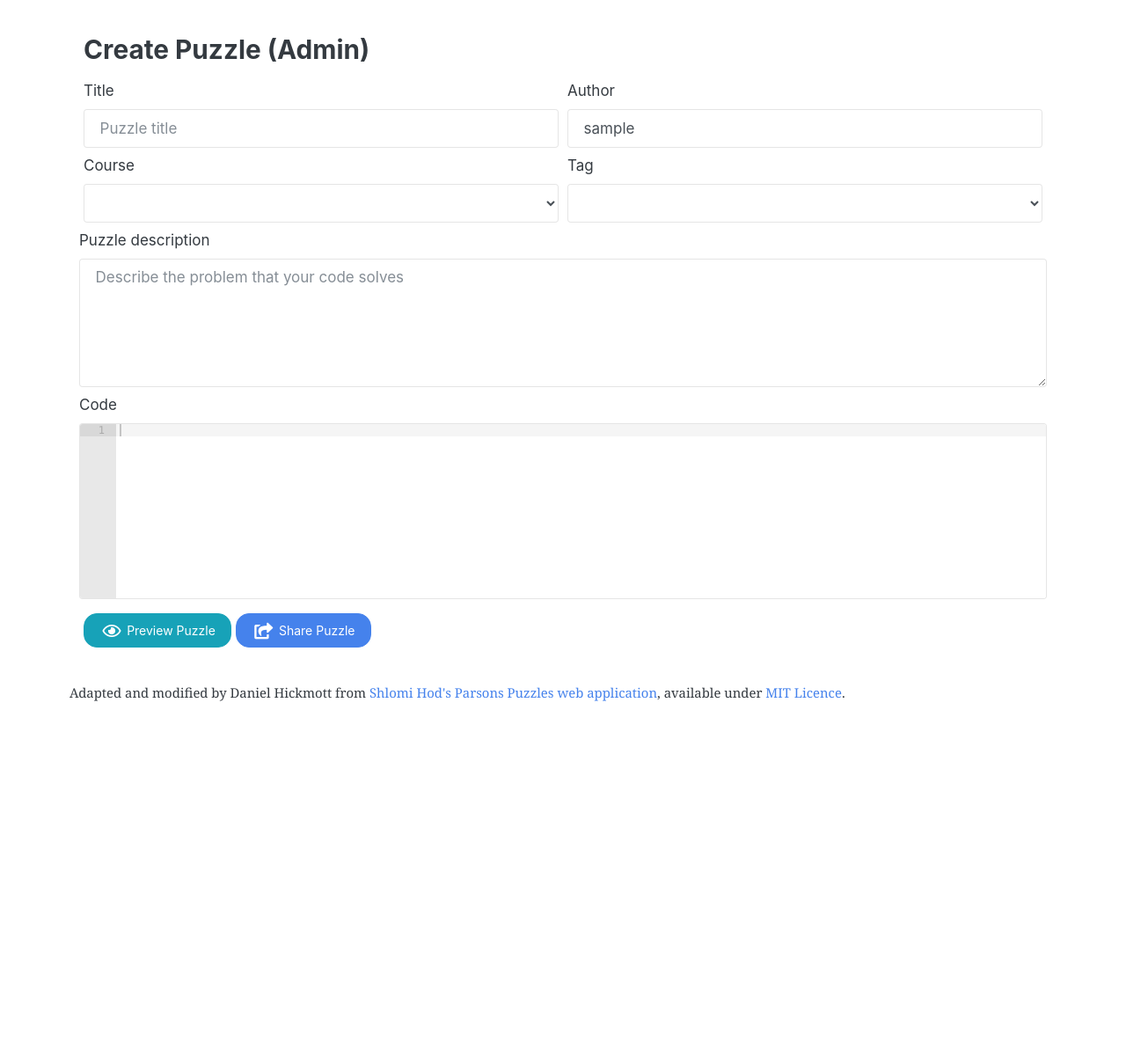
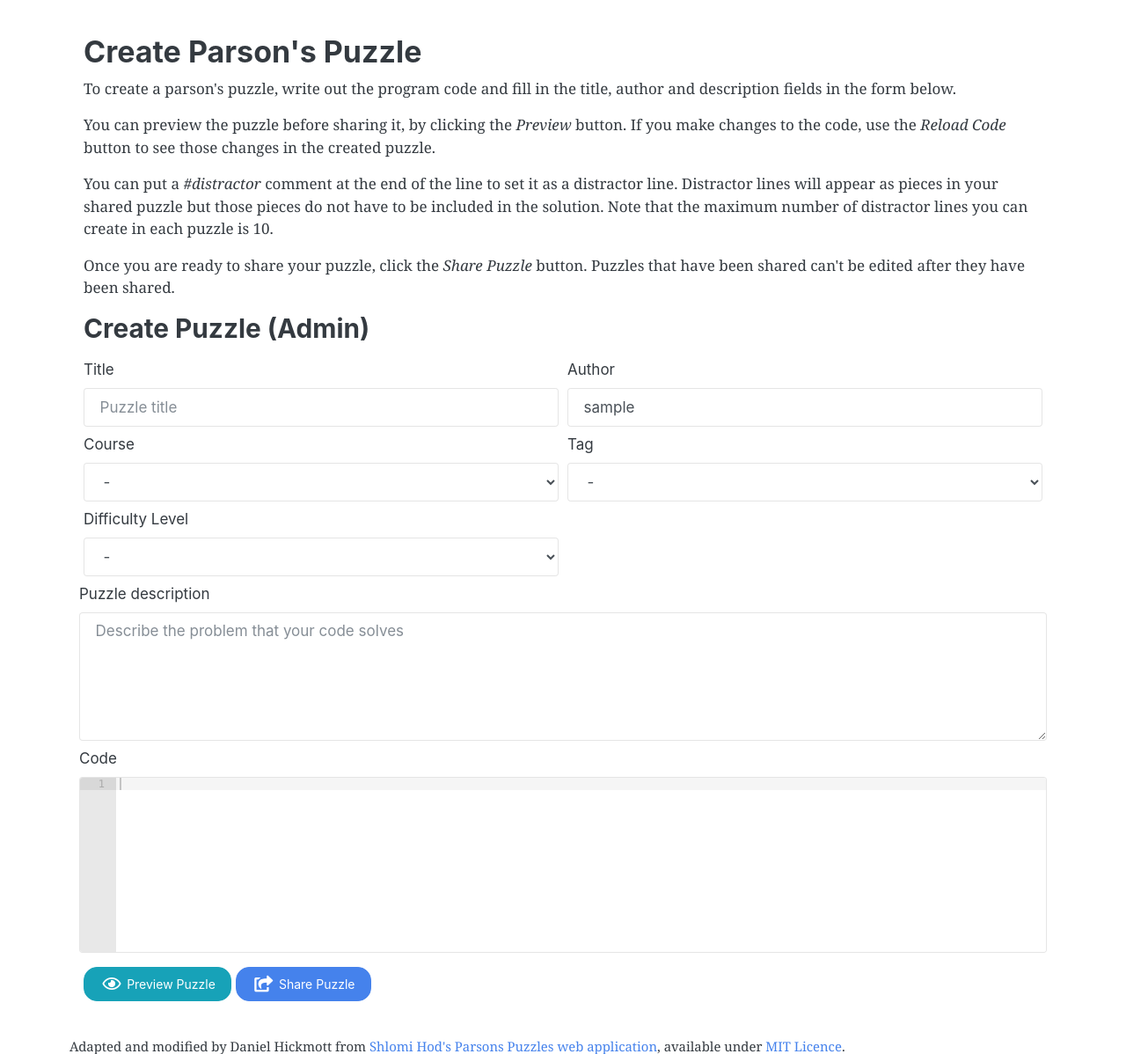
Before and after one commit to inshelligent/parsons-puzzles-1, a Flask app: page /admin/add_puzzle in a window 1280 px wide. Shown: the part 57-1255 px from the top of the page at 88% size. Before the commit the page ends 854 px from the top, so only its background shows below. Run offline with Flask 2, Linux system fonts and the light colour scheme; the visitor is signed in with stand-in values (Sample User, id 1); data comes from the database, SQL or seed files in the repository; data that the repository does not hold is empty; parts of the project's set-up code (start-up, migrations or seed data) failed here and were passed over; some libraries are stand-ins or nearby versions.

Commit message:
Added a level attribute to puzzles

```diff
--- a/app/__init__.py
+++ b/app/__init__.py
@@ -80,7 +80,7 @@ def init_db():
     admin_user.set_password(admin_password)
     db.session.add(admin_user)
 
-    click.echo('Create an example program tagged for Week 1...')
+    click.echo('Create an example program...')
     program = models.Program (
         title = 'Hello World',
         puzzle_description = "This is a program that prints 'Hello world!'",
@@ -90,7 +90,8 @@ def init_db():
         created = datetime.now(),
         author = os.environ.get('PARSON_ADMIN_USERNAME'),
         course = programming_course1,
-        tag = tag1
+        tag = tag1,
+        level = 1
     )
     db.session.add(program)
 
--- a/app/admin/forms.py
+++ b/app/admin/forms.py
@@ -8,9 +8,9 @@ from app.puzzle.forms import ProgramForm
 class AdminSearchProgramForm(FlaskForm):
     ''' Form for searching through programs '''
     course = SelectField('Course')
-    #year = SelectField('Year')
     author = SelectField('Author')
     tag = SelectField('Tag')
+    level = SelectField('Difficulty Level')
     search = SubmitField('Search')
 
 class LoginForm(FlaskForm):
@@ -29,8 +29,6 @@ class TagEditForm(TagAddForm):
 
 class CourseAddForm(FlaskForm):
     name = StringField('Name', validators = [DataRequired()])
-    #year = IntegerField('Year', validators = [DataRequired()])
-    #semester = IntegerField('Semester', validators=[DataRequired()])
     current = BooleanField('Current?')
     submit = SubmitField('Add Course')
 
--- a/app/admin/routes.py
+++ b/app/admin/routes.py
@@ -8,7 +8,7 @@ from app import db
 from app.admin import admin
 from app.models import User, Program, Course, Tag
 from app.utils import (
-    get_author_choices, get_course_choices, get_tag_choices, generate_random_url
+    get_author_choices, get_course_choices, get_tag_choices, get_level_choices, generate_random_url
 )
 from .forms import (
     AdminSearchProgramForm, CreateProgramForm, ProgramEditForm,
@@ -45,23 +45,23 @@ def manage():
     tags = Tag.query.all()
 
     form.course.choices = get_course_choices(courses)
-    #form.year.choices = get_year_choices(courses)
     form.author.choices = get_author_choices(programs)
     form.tag.choices = get_tag_choices(tags)
+    form.level.choices = get_level_choices()
 
     query = Program.query.join(Course)
 
     if form.course.data is not None and form.course.data != 'None' and form.course.data != '-':
         query = query.filter(Course.name == form.course.data)
 
-    #if form.year.data is not None and form.year.data != 'None' and form.year.data != '-':
-    #    query = query.filter(Course.year == form.year.data)
-
     if form.author.data is not None and form.author.data != 'None' and form.author.data != '-':
         query = query.filter(Program.author == form.author.data)
 
     if form.tag.data is not None and form.tag.data != 'None' and form.tag.data != '-':
         query = query.filter(Program.tag_id == int(form.tag.data))
+
+    if form.level.data is not None and form.level.data != 'None' and form.level.data != '-':
+        query = query.filter(Program.level == int(form.level.data))
 
     query = query.order_by(Program.created.desc())
     page = request.args.get('page', 1, type = int)
@@ -178,12 +178,18 @@ def puzzle_delete(id):
 def create_puzzle():
     ''' Create a new puzzle and store it in the database '''
     form = CreateProgramForm()
+    form.author.data = current_user.username
 
     tags = Tag.query.all()
-    form.tag_id.choices = [(tag.id, tag.name) for tag in tags]
-    courses = Course.query.order_by(Course.name.desc()).all()
-    form.course_id.choices = [(course.id, f'{course.name}') for course in courses]
-    form.author.data = current_user.username
+    form.tag_id.choices = get_tag_choices(tags)
+#    form.tag_id.choices = [(tag.id, tag.name) for tag in tags]
+
+#    courses = Course.query.all()
+    courses = Course.query.order_by(Course.name.asc()).all()
+    form.course_id.choices = get_course_choices(courses)
+#    form.course_id.choices = [(course.id, f'{course.name}') for course in courses]
+
+    form.level.choices = get_level_choices()
 
     if form.validate_on_submit():
         # Algorithm continues to generate urls until a unique one is found
@@ -198,8 +204,10 @@ def create_puzzle():
         # Create and store the new program in the database
         program = Program()
         form.populate_obj(program)
-        if form.tag_id.data == '-':
+        if form.tag_id.data == '-' or form.tag_id.data == 0:
             program.tag_id = None
+        if form.level.data == '-' or form.level.data == 0:
+            program.level = None
         program.url = program_url
         program.is_instructor = True
 
@@ -225,6 +233,7 @@ def edit_puzzle(id):
     form.tag_id.choices = [(tag.id, tag.name) for tag in tags]
     courses = Course.query.order_by(Course.name.desc()).all()
     form.course_id.choices = [(course.id, f'{course.name}') for course in courses]
+    form.level.choices = get_level_choices()
     submitted_code = json.dumps(form.code.data)
 
     if form.validate_on_submit():
--- a/app/admin/templates/create_admin.html
+++ b/app/admin/templates/create_admin.html
@@ -1,6 +1,23 @@
 {% extends 'base.html' %}
 {% set active_page = 'create_admin' %}
 {% block content %}
+{% filter markdown %}
+## Create Parson's Puzzle
+
+To create a parson's puzzle, write out the program code and fill in the title, author and description fields in the form below.
+
+You can preview the puzzle before sharing it, by clicking the *Preview* button.
+If you make changes to the code, use the *Reload Code* button to see those changes in the created puzzle.
+
+You can put a *#distractor* comment at the end of the line to set it as a distractor line.
+Distractor lines will appear as pieces in your shared puzzle but those pieces do not have to be included in the solution.
+Note that the maximum number of distractor lines you can create in each puzzle is 10.
+
+Once you are ready to share your puzzle, click the *Share Puzzle* button.
+Puzzles that have been shared can't be edited after they have been shared.
+
+{% endfilter %}
+
 <h3>{{ title }}</h3>
 <div class="my-3">
     <form method="POST" novalidate>
@@ -22,7 +39,11 @@
             {{ form.tag_id.label }}
             {{ form.tag_id(class="form-control") }}
         </div>
+        <div class="col-md-6 mb-2">
+          {{ form.level.label }}
+          {{ form.level(class="form-control") }}
       </div>
+    </div>
       <div class="form-row mb-2">
         {{ form.puzzle_description.label }}
         {{ form.puzzle_description(class="form-control") }}
--- a/app/admin/templates/program_edit.html
+++ b/app/admin/templates/program_edit.html
@@ -21,7 +21,11 @@
             {{ form.tag_id.label }}
             {{ form.tag_id(class="form-control") }}
         </div>
+        <div class="col-md-6 mb-2">
+          {{ form.level.label }}
+          {{ form.level(class="form-control") }}
       </div>
+    </div>
       <div class="form-row mb-2">
         {{ form.puzzle_description.label }}
         {{ form.puzzle_description(class="form-control") }}
--- a/app/models.py
+++ b/app/models.py
@@ -54,6 +54,7 @@ class Program(db.Model):
     url = db.Column(db.String(), unique=True, nullable=False)
     is_instructor = db.Column(db.Boolean)
     created = db.Column(db.DateTime(), nullable=False, default=datetime.utcnow)
+    level = db.Column(db.Integer)
 
     tag_id = db.Column(db.Integer, db.ForeignKey('tag.id'))
     tag = db.relationship('Tag', back_populates = 'programs')
--- a/app/puzzle/forms.py
+++ b/app/puzzle/forms.py
@@ -9,6 +9,7 @@ class ProgramForm(FlaskForm):
         Length(min=4, max=100)], render_kw={'placeholder': 'Puzzle title'})
     author = StringField('Author', validators=[InputRequired(), Length(min=1, max=40)],
         render_kw={'placeholder': 'Your first name'})
+    level = SelectField(coerce=int, label='Difficulty Level')
     description_placeholder = "Describe the problem that your code solves"
     puzzle_description = TextAreaField('Puzzle description', validators = [InputRequired(),
         Length(min=4, max=2000)], render_kw={'rows': '5', 'placeholder': description_placeholder})
@@ -20,4 +21,5 @@ class SearchProgramForm(FlaskForm):
     course = SelectField('Course')
     tag = SelectField('Tag')
     author = SelectField('Author')
+    level = SelectField('Difficulty Level')
     search = SubmitField('Search')
--- a/app/puzzle/templates/create.html
+++ b/app/puzzle/templates/create.html
@@ -18,7 +18,7 @@ Note that the maximum number of distractor lines you can create in each puzzle i
 Once you are ready to share your puzzle, click the *Share Puzzle* button.
 Puzzles that have been shared can't be edited after they have been shared.
 
-### New Puzzle
+## New Puzzle
 
 {% endfilter %}
 
--- a/app/puzzle/templates/puzzle.html
+++ b/app/puzzle/templates/puzzle.html
@@ -13,7 +13,8 @@
         </a>
     </div>
 {% endif %}
-<p>Created by: {{ puzzle.author }}</p>
+<p>Created by: {{ puzzle.author }} &nbsp;&nbsp;&nbsp;&nbsp;&nbsp;
+Difficulty level: {{ puzzle.level }}</p>
 <h4>Description</h4>
 <p>
 {% filter markdown %}
--- a/app/puzzle/templates/puzzle_search.html
+++ b/app/puzzle/templates/puzzle_search.html
@@ -16,6 +16,10 @@
             <div class="col-md-6 mb-2">
                 {{ form.tag.label }}
                 {{ form.tag(class="form-control") }}
+            </div>
+            <div class="col-md-6 mb-2">
+                {{ form.level.label }}
+                {{ form.level(class="form-control") }}
             </div>
             <div class="col-md-6 mb-2">
                 {{ form.author.label }}
@@ -38,6 +42,7 @@
                 <th>Title</th>
                 <th>Year</th>
                 <th>Tag</th>
+                <th>Level</th>
                 <th>Author</th>
             </tr>
         </thead>
@@ -47,6 +52,7 @@
                 <td><a href="{{ url_for('puzzle.puzzle_detail', program_url = puzzle.url)}}">{{ puzzle.title }}</a></td>
                 <td>{{ puzzle.course.name }}</td>
                 <td>{% if puzzle.tag %} {{ puzzle.tag.name }} {% endif %}</td>
+                <td>{{ puzzle.level }}</td>
                 <td>{{ puzzle.author }}</td>
             </tr>
             {% endfor %}
--- a/app/utils.py
+++ b/app/utils.py
@@ -14,21 +14,13 @@ def generate_file_name(puzzle_url, puzzle_title):
 
 def get_course_choices(courses):
     # Default value for unspecified course name
-    course_names = [('-')]
+    course_choices = [(0,'-')]
     for course in courses:
-        if course.name not in course_names:
-            course_names.append(course.name)
-    course_names_in_tuples = [(name, name) for name in course_names]
-    return course_names_in_tuples
-
-#def get_year_choices(courses):
-    # Default value for unspecified year name
-#    years = [('-')]
-#    for course in courses:
-#        if course.year not in years:
-#            years.append(course.year)
-#    years_in_tuples = [(year, year) for year in years]
-#    return years_in_tuples
+        if course.name not in course_choices:
+            course_choices.append((course.id, course.name))
+    #course_names_in_tuples = [(name, name) for name in course_names]
+    course_choices.sort()
+    return course_choices
 
 def get_author_choices(programs):
     # Default value for unspecified author name
@@ -42,7 +34,13 @@ def get_author_choices(programs):
 
 def get_tag_choices(tags):
     # Default value for unspecified tag name
-    tag_choices = [('-','-')]
+    tag_choices = [(0,'-')]
     for tag in tags:
         tag_choices.append(( tag.id, tag.name ))
     return tag_choices
+
+def get_level_choices():
+    level_choices = [(0,'-')]
+    for count in range(1,5):
+        level_choices.append(( count, 'Level '+str(count) ))
+    return level_choices
```
Also changed, not shown: app/puzzle/routes.py (+7 -7 lines).
